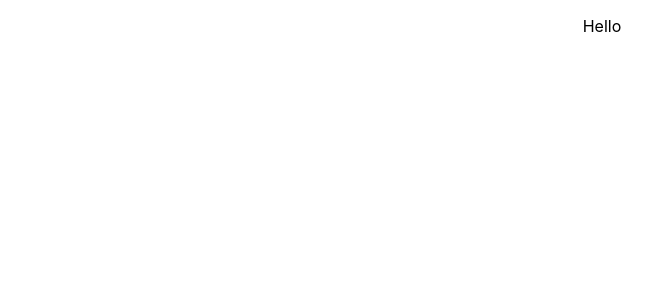
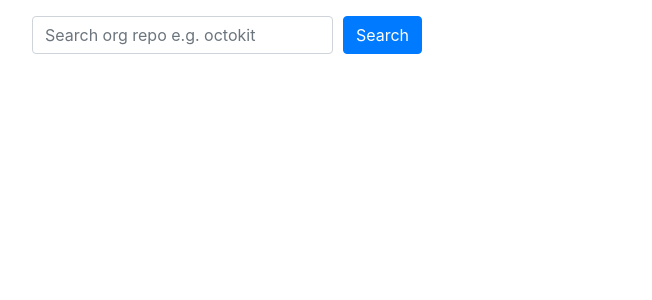
Before and after one commit to tramyardg/rtvf2021, a React (Create React App) app: page / in a window 1280 px wide. Shown: the top 300 px of the page, without its empty margins (38-690 px from the left). Built offline with nearby package versions, Linux system fonts and the light colour scheme.

Commit message:
+ search form

```diff
--- a/src/App.js
+++ b/src/App.js
@@ -1,9 +1,16 @@
+import React, { useState } from "react";
 import './App.css';
+import 'bootstrap/dist/css/bootstrap.min.css';
+import SearchForm from "./main/SearchForm";
 
-function App() {
+const App = () => {
+  const [orgName, setOrgName] = useState("");
+  console.log(orgName);
   return (
-    <div className="App">
-      <p>Hello</p>
+    <div className="container">
+      <div className="row mt-3 mb-3">
+        <SearchForm setOrgName={setOrgName} />
+      </div>
     </div>
   );
 }
--- /dev/null
+++ b/src/main/SearchForm.js
@@ -0,0 +1,43 @@
+
+import React, { useState } from "react";
+// import './Main.css';
+import { Button, Form, Col } from 'react-bootstrap';
+
+const SearchForm = ({ setOrgName }) => {
+  const [validated, setValidated] = useState(false);
+
+  const preventRefreshOnSubmit = e => {
+    e.preventDefault();
+    e.stopPropagation();
+  }
+
+  const handleSubmit = async (e) => {
+    const form = e.currentTarget;
+    if (form.checkValidity() === false) {
+      preventRefreshOnSubmit(e);
+    } else {
+      preventRefreshOnSubmit(e);
+    }
+    setValidated(true);
+  };
+
+  const handleSearchInput = e => setOrgName(e.target.value);
+
+  return (
+    <Form noValidate validated={validated} onSubmit={handleSubmit}>
+      <Form.Row>
+        <Col sm={10}>
+          <Form.Label htmlFor="searchInput" srOnly>Name</Form.Label>
+          <Form.Control className="mb-2" id="searchInput" name="searchInput" onChange={handleSearchInput} placeholder="Search org repo e.g. octokit" required />
+        </Col>
+        <Col sm={2}>
+          <Button type="submit" className="mb-2">
+            Search
+          </Button>
+        </Col>
+      </Form.Row>
+    </Form>
+  )
+}
+
+export default SearchForm;
```
